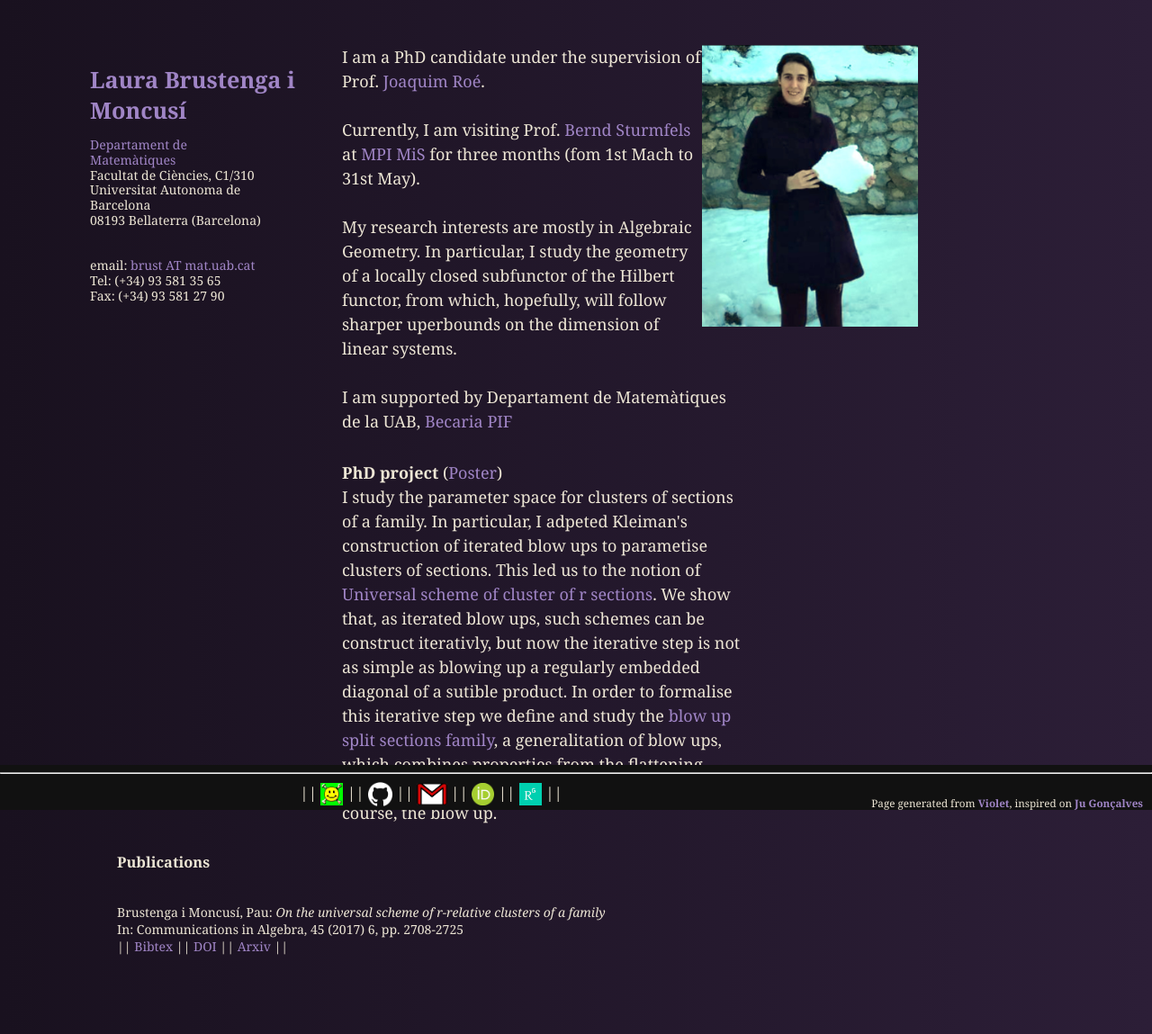
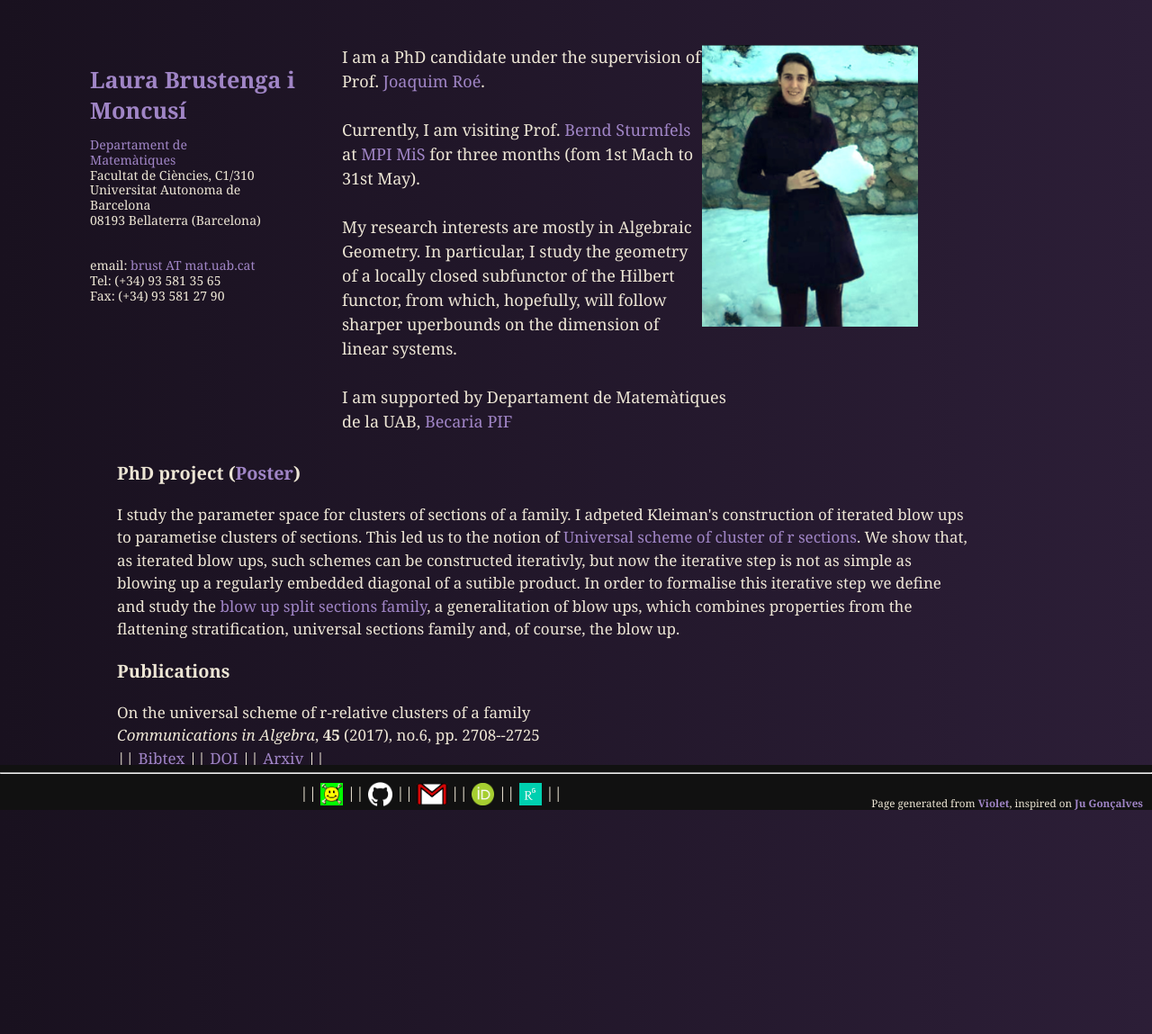
Before and after one commit to LauraBMo/LauraBMo.github.io, a Jekyll site: the page built from index.html, in a window 1280 px wide. Shown: the whole page at 90% size. Built offline with Jekyll 4.4.1, drawn with Linux system fonts in a browser that asks for light colours.

Commit message:
add class publi class for publications section

```diff
--- a/_sass/section.sass
+++ b/_sass/section.sass
@@ -1,3 +1,7 @@
+.publications
+  font-family: $font
+  font-size: 17px
+
 .content
   @media #{$below}
     font-size: 18px
--- a/index.html
+++ b/index.html
@@ -38,22 +38,22 @@ title: Home
     <br />
     I am supported by Departament de Matemàtiques de la UAB, <a href="https://www.uab.cat/web/listado-becas-sin-left-menu/detall-de-l-ajut-1284986965563.html?language=ca&param1=1345703430455&param2=UAB-FATWIRE&tq=personal+investigador+en+formaci%C3%B3">Becaria PIF</a></br>
   </p>
+</section>
 
-  <p>
-    <strong>PhD project</strong> (<a href="/assets/documents/BrustengaMoncusiL.pdf">Poster</a>)</br>
+<section class="publications">
+  <h3><strong>PhD project</strong> (<a href="/assets/documents/BrustengaMoncusiL.pdf">Poster</a>)</h3>
+    <p>
     I study the parameter space for clusters of sections of a family.
-    In particular, I adpeted Kleiman's construction of iterated blow ups to parametise clusters of sections.
+    I adpeted Kleiman's construction of iterated blow ups to parametise clusters of sections.
     This led us to the notion of <a href="https://arxiv.org/abs/1408.0552">Universal scheme of cluster of r sections</a>.
-    We show that, as iterated blow ups, such schemes can be construct iterativly, but now the iterative step is not as simple as blowing up a regularly embedded diagonal of a sutible product.
+    We show that, as iterated blow ups, such schemes can be constructed iterativly, but now the iterative step is not as simple as blowing up a regularly embedded diagonal of a sutible product.
     In order to formalise this iterative step we define and study the <a href="https://arxiv.org/abs/1808.03062">blow up split sections family</a>, a generalitation of blow ups, which combines properties from the flattening stratification, universal sections family and, of course, the blow up.</br>
   </p>
-</section>
 
-<section>
+  <strong><h3>Publications</h3></strong>
   <p>
-    <h3><strong>Publications</strong></h3> <br />
-    Brustenga i Moncusí, Pau: <i>On the universal scheme of r-relative clusters of a family</i> <br />
-    In: Communications in Algebra, <bf> 45 </bf> (2017) 6, pp. 2708-2725 <br />
+    On the universal scheme of r-relative clusters of a family <br />
+<i>Communications in Algebra</i>, <strong> 45 </strong> (2017), no.6, pp. 2708--2725 <br />
     || <a href="/assets/bibtex/BrustengaMoncusi2017.bib">Bibtex</a> || <a href="https://doi.org/10.1080/00927872.2016.1175452">DOI</a> || <a href="https://arxiv.org/abs/1408.0552">Arxiv</a> || <br />
     <br />
     <br />
```
